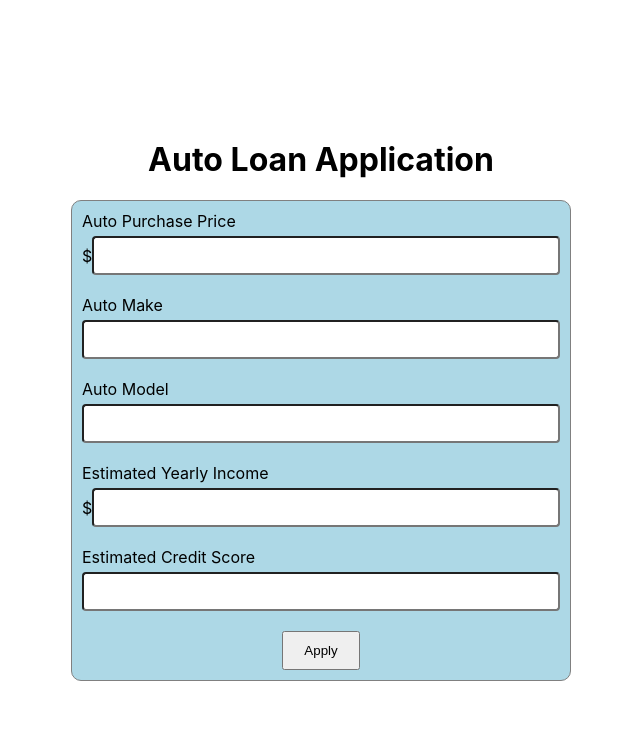
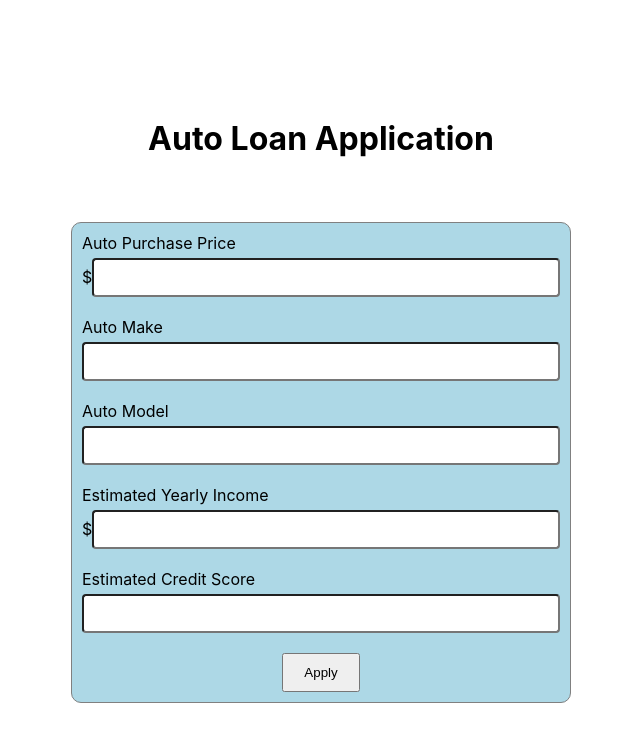
Before and after one commit to bfland/cuna-coding-challenge, a Next.js app: page / in a window 1280 px wide. Shown: the top 742 px of the page, without its empty margins (319-959 px from the left). Built offline with nearby package versions, Linux system fonts and the light colour scheme.

Commit message:
Move repeated code to form (form title and container styling).

```diff
--- a/components/Form/Form.styles.module.css
+++ b/components/Form/Form.styles.module.css
@@ -18,3 +18,9 @@
   background-color: lightblue;
   padding: 10px;
 }
+
+.formContainer {
+  display: flex;
+  flex-direction: column;
+  align-items: center;
+}
--- a/components/Form/Form.tsx
+++ b/components/Form/Form.tsx
@@ -4,15 +4,21 @@ type FormProps = {
   children: any
   onSubmit: (event: any) => Promise<void>
   error?: string
+  title?: string
 }
 
-const Form = ({ children, error, onSubmit }: FormProps) => {
+const Form = ({ children, error, onSubmit, title }: FormProps) => {
   return (
+    <div className={styles.formContainer}>
+      <h1>{title}</h1>
       <form className={styles.form} onSubmit={onSubmit}>
         {children}
-            <button type='submit' className={styles.button}>Apply</button>
+        <button type='submit' className={styles.button}>
+          Apply
+        </button>
         {error && <div className={styles.error}>{error}</div>}
       </form>
+    </div>
   )
 }
 
```
Lines whose indentation alone changed are shown as unchanged.
